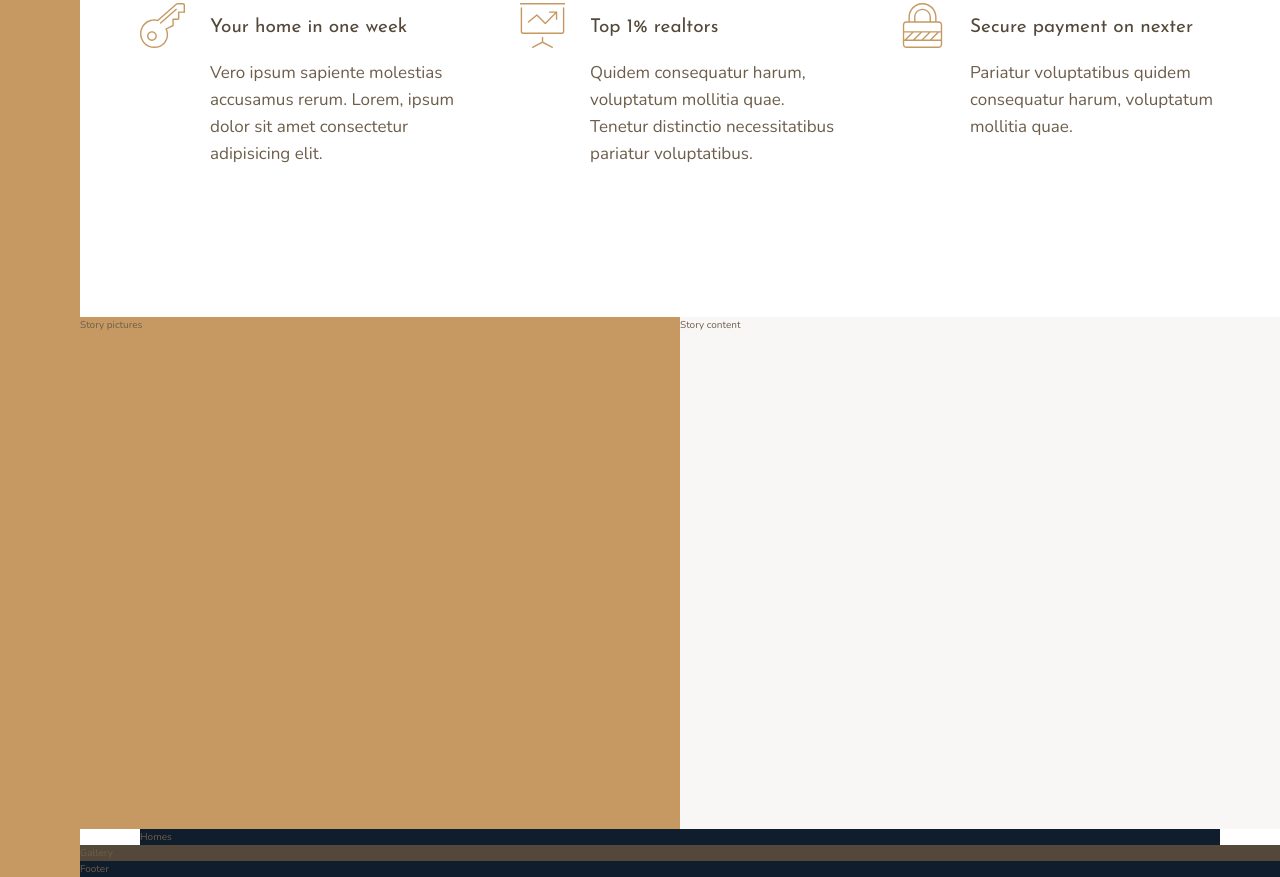
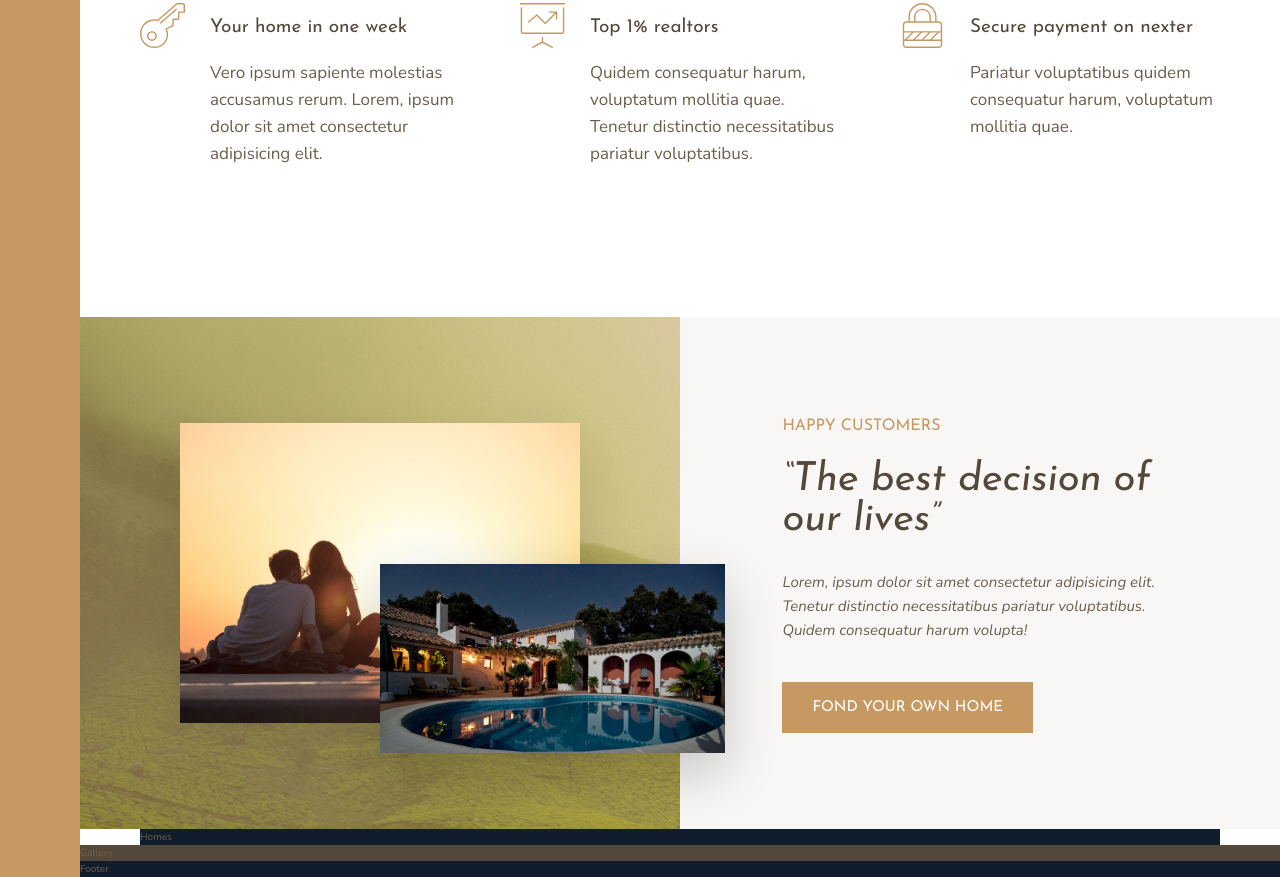
Before and after one commit to hardiksachan/nexter, a website: page index.html in a window 1280 px wide. Shown: the part 991-1868 px from the top of the page. Drawn offline with nearby package versions, Linux system fonts and the light colour scheme; files that its build step writes are made by us from their sources.

Commit message:
nexter: add story section

```diff
--- a/img/text.txt
+++ b/img/text.txt
@@ -8,5 +8,3 @@
 
 
 --- Stories
-
-Lorem, ipsum dolor sit amet consectetur adipisicing elit. Tenetur distinctio necessitatibus pariatur voluptatibus. Quidem consequatur harum volupta!
--- a/index.html
+++ b/index.html
@@ -89,11 +89,18 @@
 </section>
 
 <div class="story__pictures">
-    Story pictures
+    <img src="img/story-1.jpeg" alt="Couple with new house" class="story__img--1">
+    <img src="img/story-2.jpeg" alt="New house" class="story__img--2">
 </div>
 
 <div class="story__content">
-    Story content
+    <h3 class="heading-3 mb-sm">Happy Customers</h3>
+    <h2 class="heading-2 heading-2--dark mb-md">&ldquo;The best decision of our lives&rdquo;</h2>
+    <p class="story__text">
+        Lorem, ipsum dolor sit amet consectetur adipisicing elit. Tenetur distinctio necessitatibus pariatur
+        voluptatibus. Quidem consequatur harum volupta!
+    </p>
+    <button class="btn">Fond your own home</button>
 </div>
 
 <section class="homes">
--- a/sass/_base.scss
+++ b/sass/_base.scss
@@ -9,6 +9,9 @@ $color-grey-light-2: #aaa;
 
 $color-grey-dark-1: #54483A;
 $color-grey-dark-2: #6D5D4B;
+
+$color-white: #ffffff;
+$color-black: #000000;
 
 // FONT VARIABLES
 $font-primary: 'Nunito', sans-serif;
--- a/sass/_story.scss
+++ b/sass/_story.scss
@@ -1,14 +1,52 @@
 .story {
 
   &__pictures {
-    background-color: $color-primary;
+    grid-column: full-start / col-end 4;
 
-    grid-column: full-start / col-end 4;
+    display: grid;
+    grid-template-rows: repeat(6, 1fr);
+    grid-template-columns: repeat(6, 1fr);
+
+    align-items: center;
+
+    background-image: linear-gradient(rgba($color-primary, .5), rgba($color-primary, .5)), url("../img/back.jpg");
+  }
+
+  &__img--1 {
+    width: 100%;
+
+    grid-row: 2 / 6;
+    grid-column: 2 / 6;
+
+    box-shadow: 0 2rem 5rem rgba($color-black, .1);
+  }
+
+  &__img--2 {
+    width: 115%;
+    position: relative;
+
+    grid-row: 4 / 6;
+    grid-column: 4 / 7;
+    z-index: 20;
+
+    box-shadow: 0 2rem 5rem rgba($color-black, .2);
   }
 
   &__content {
     background-color: $color-grey-light-1;
+    padding: 6rem 8vw;
 
     grid-column: col-start 5 / full-end;
+
+    display: flex;
+    flex-direction: column;
+    justify-content: center;
+    align-items: flex-start;
+  }
+
+  &__text {
+    font-size: 1.5rem;
+    font-style: italic;
+    margin-bottom: 4rem;
   }
 }
--- a/sass/_typography.scss
+++ b/sass/_typography.scss
@@ -9,10 +9,24 @@
 
 .heading-2 {
   @extend %heading;
+  font-size: 4rem;
+  font-style: italic;
+  line-height: 1;
+
+  &--light {
+    color: $color-grey-light-1;
+  }
+
+  &--dark {
+    color: $color-grey-dark-1;
+  }
 }
 
 .heading-3 {
   @extend %heading;
+  font-size: 1.6rem;
+  color: $color-primary;
+  text-transform: uppercase;
 }
 
 .heading-4 {
@@ -27,3 +41,36 @@
     color: $color-grey-dark-1;
   }
 }
+
+.btn {
+  background-color: $color-primary;
+  color: $color-white;
+  border: none;
+  border-radius: 0;
+  font-family: $font-display;
+  font-size: 1.5rem;
+  text-transform: uppercase;
+  padding: 1.8rem 3rem;
+  cursor: pointer;
+  transition: all .2s;
+
+  &:hover {
+    background-color: $color-primary-dark;
+  }
+}
+
+.mb-sm {
+  margin-bottom: 2rem;
+}
+
+.mb-md {
+  margin-bottom: 3rem;
+}
+
+.mb-lg {
+  margin-bottom: 4rem;
+}
+
+.mb-hg {
+  margin-bottom: 8rem;
+}
```
